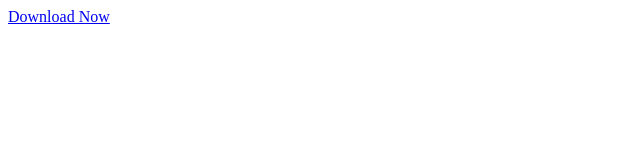
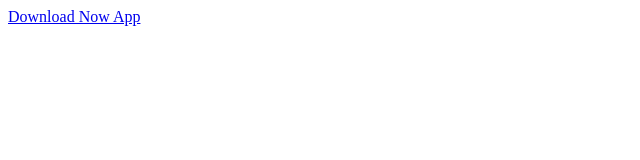
Before and after one commit to Mohd-Rahman-Khan/IOS_App_Download, a plain HTML site: page index.html in a window 1280 px wide. Shown: the full height of the page, 0-640 px from the left. Drawn offline with Linux system fonts and the light colour scheme.

Commit message:
first commit

```diff
--- a/index.html
+++ b/index.html
@@ -6,6 +6,6 @@
     <title>Document</title>
 </head>
 <body>
-    <a href="itms-services://?action=download-manifest&url=https://drive.google.com/file/d/18tEXduHxAWpCARuYPnwkIvCRIqto1YNC/view?usp=sharing">Download Now</a>
+    <a href="itms-services://?action=download-manifest&url=https://drive.google.com/file/d/189pF4n2EFW1IFE6LFP5G_j4jlf3LoTsV/view?usp=sharing">Download Now App</a>
 </body>
 </html>
```
